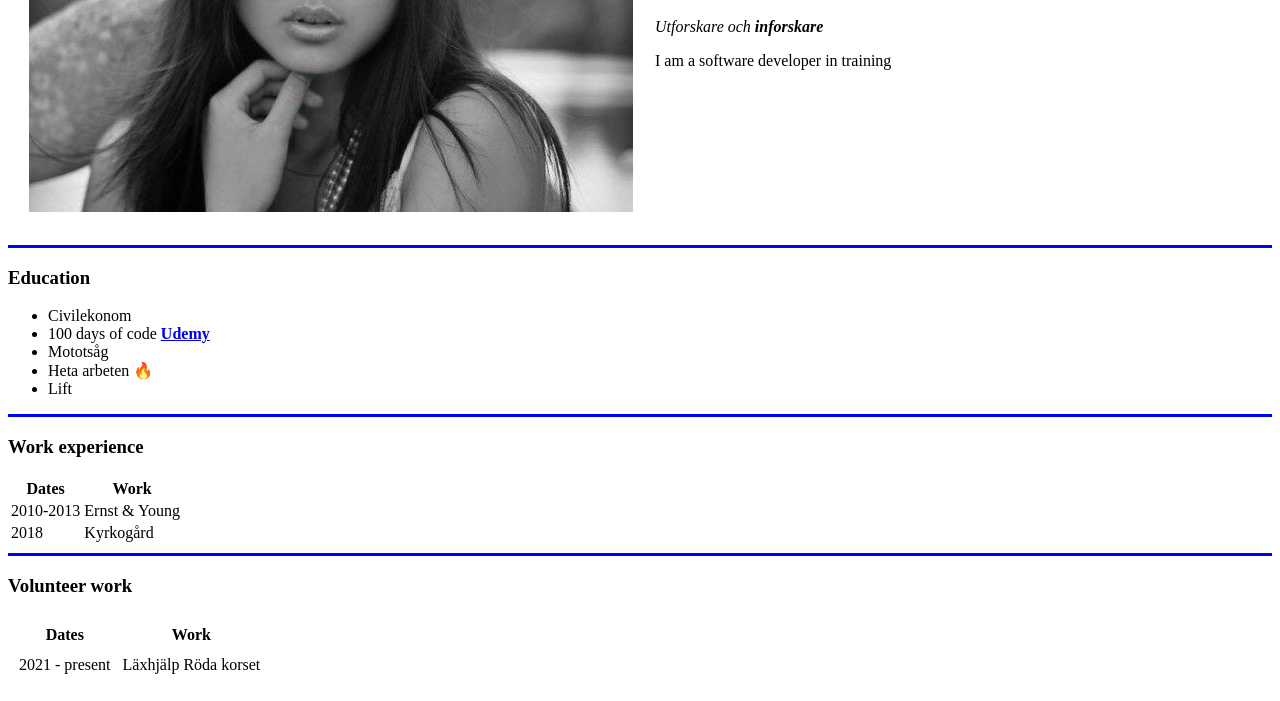
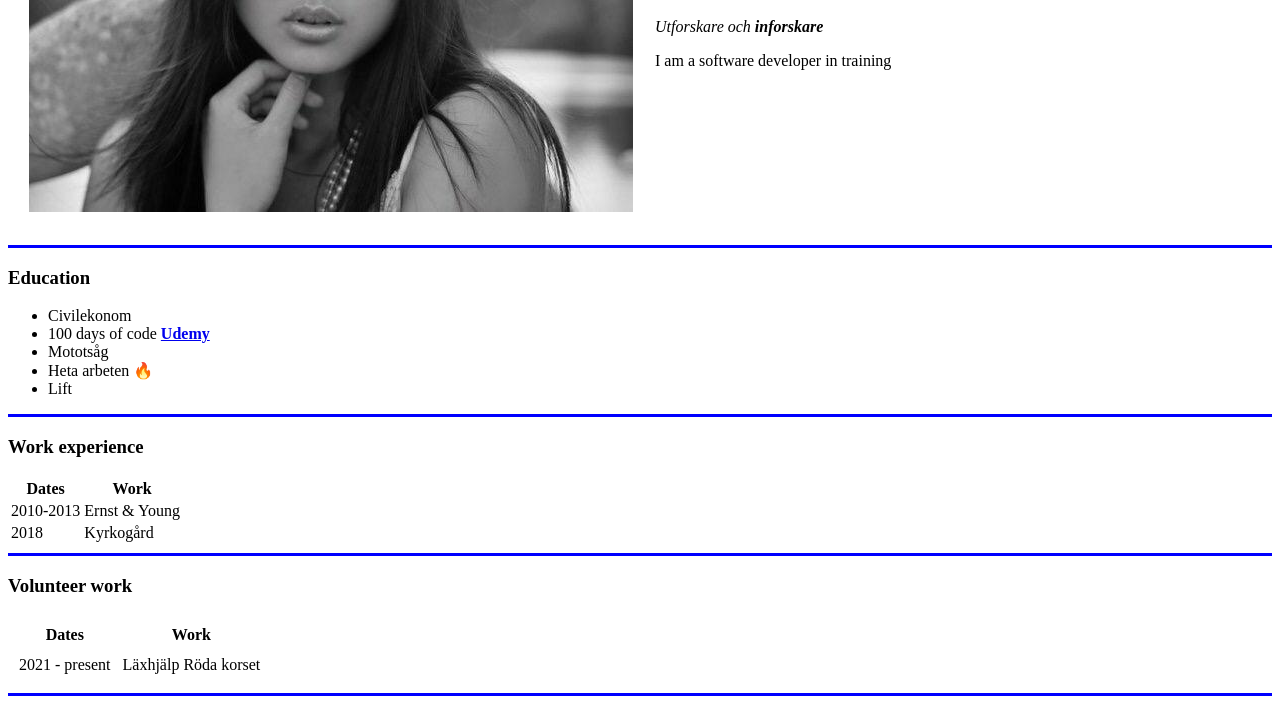
Before and after one commit to BenniHansson/cv, a plain HTML site: page index.html in a window 1280 px wide. Shown: the part 221-922 px from the top of the page. Drawn offline with Linux system fonts and the light colour scheme.

Commit message:
Added a line under volunteer work

```diff
--- a/index.html
+++ b/index.html
@@ -56,7 +56,7 @@
                 <td>2021 - present</td>
                 <td>Läxhjälp Röda korset</td>
         </table>
-
+        <hr size="3" noshade color="blue">
         <h3>Skills</h3>
 
         <table cellspacing="10">
```
